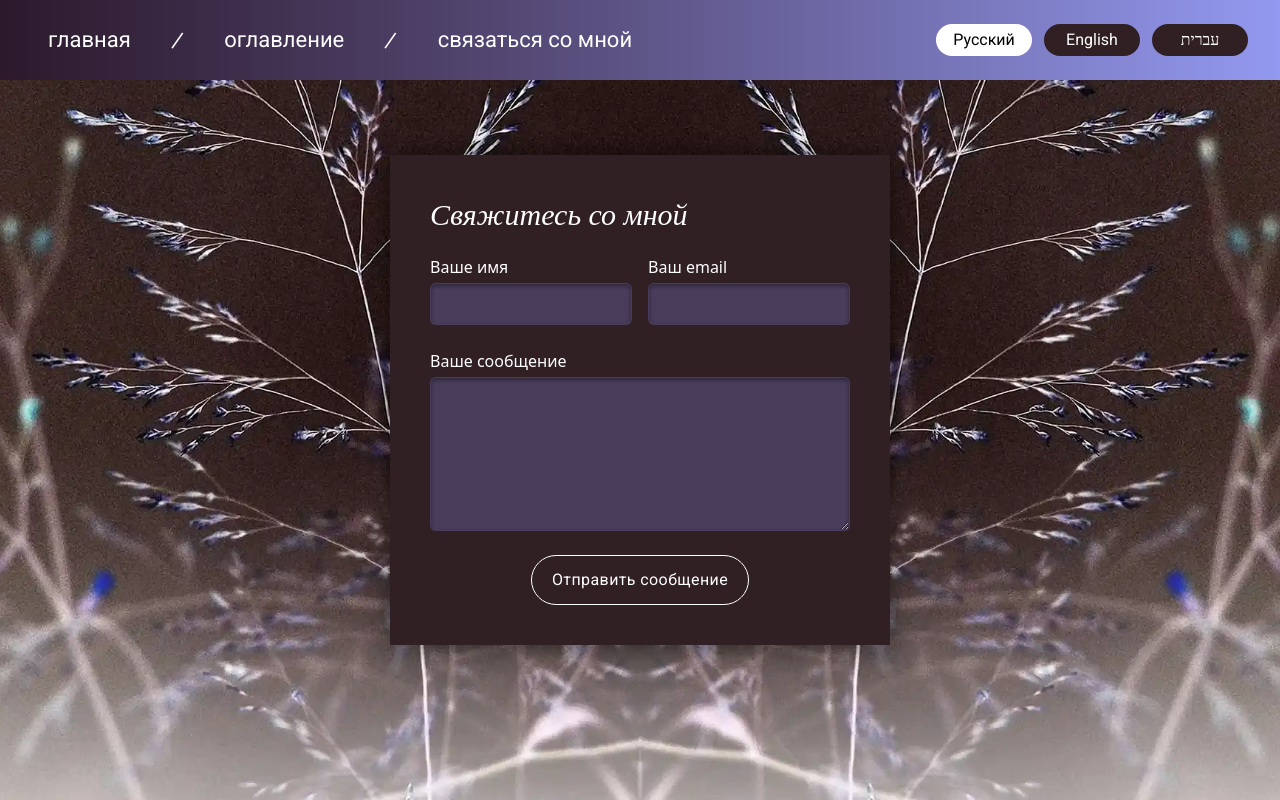
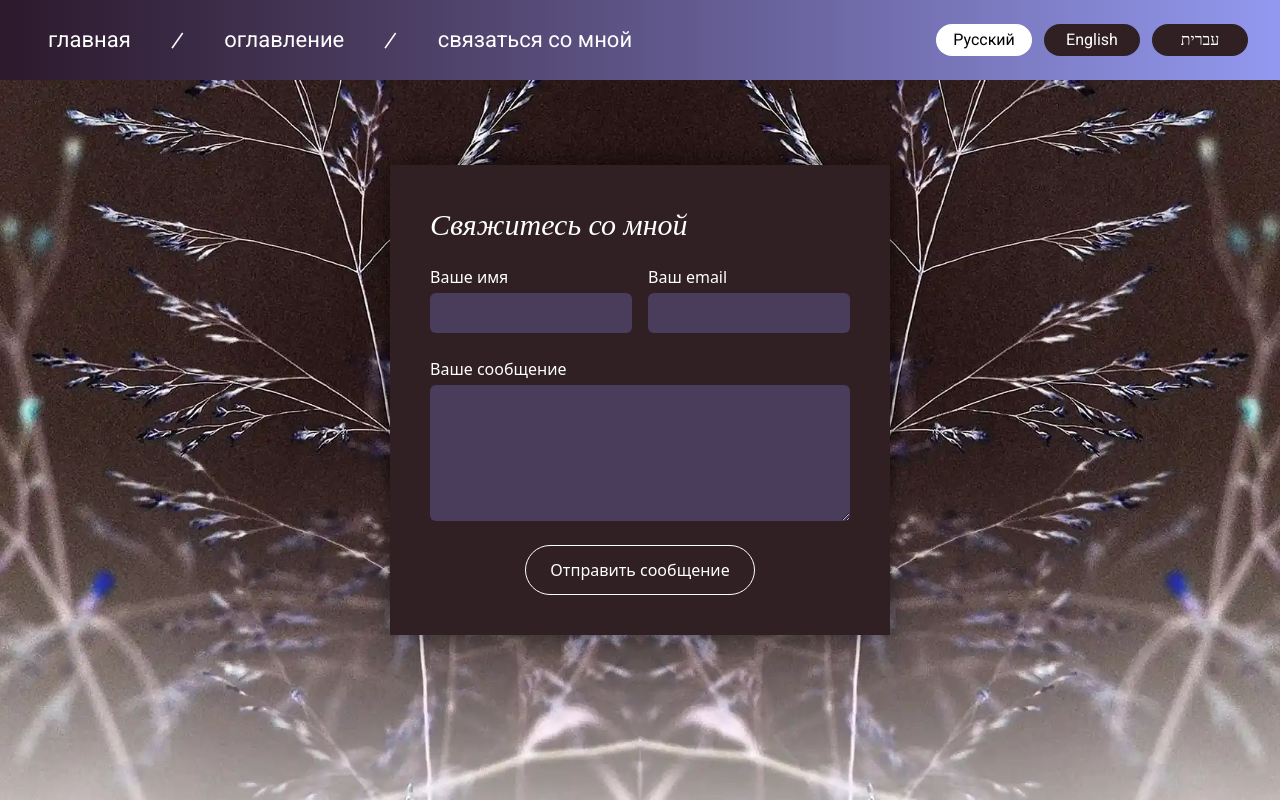
Before and after one commit to MariaLavigina/react-galinala-my-story, a React (Vite) app: page /contact-me in a window 1280 px wide. Built offline with nearby package versions, Linux system fonts and the light colour scheme; a web font is replaced by a local one.

Commit message:
add Netlify contact form corrected

```diff
--- a/src/pages/ContactMe.jsx
+++ b/src/pages/ContactMe.jsx
@@ -1,4 +1,5 @@
 import { useEffect, useState } from "react";
+import { useNavigate } from "react-router-dom";
 import Navbar from "../components/Navbar";
 
 // Translation labels
@@ -31,6 +32,8 @@ export default function ContactMe() {
   const [lang, setLang] = useState(() => localStorage.getItem("lang") || "ru");
   const [name, setName] = useState("");
 
+  const navigate = useNavigate();
+
   // Preload desktop background
   useEffect(() => {
     const bgImage = new Image();
@@ -45,8 +48,33 @@ export default function ContactMe() {
     setOpacity(1);
   }, []);
 
+  // ✅ NETLIFY + REACT SUBMIT HANDLER
+  const handleSubmit = async (e) => {
+    e.preventDefault();
+
+    const form = e.target;
+    const formData = new FormData(form);
+
+    try {
+      await fetch("/", {
+        method: "POST",
+        headers: { "Content-Type": "application/x-www-form-urlencoded" },
+        body: new URLSearchParams(formData).toString(),
+      });
+
+      // ✅ Redirect to YOUR Thank You page
+      navigate("/thank-you");
+    } catch (error) {
+      console.error("Form submission error:", error);
+      alert("Something went wrong. Please try again.");
+    }
+  };
+
   return (
-    <div style={{ opacity, transition: "opacity 0.3s ease-in-out" }} className="m-0 p-0">
+    <div
+      style={{ opacity, transition: "opacity 0.3s ease-in-out" }}
+      className="m-0 p-0"
+    >
       <Navbar lang={lang} setLang={setLang} />
 
       <main lang={lang}>
@@ -59,62 +87,60 @@ export default function ContactMe() {
               method="POST"
               data-netlify="true"
               netlify-honeypot="bot-field"
-              action="/thank-you" // Redirect after submission
+              onSubmit={handleSubmit}
               className="space-y-6"
             >
               <input type="hidden" name="form-name" value="contact" />
               <input type="hidden" name="bot-field" />
 
-              <h1 className="text-3xl text-white">{labels[lang].contactTitle}</h1>
+              <h1 className="text-3xl text-white">
+                {labels[lang].contactTitle}
+              </h1>
 
               <div className="flex flex-col sm:flex-row gap-4">
                 <div className="flex-1 flex flex-col">
-                  <label htmlFor="name" className="block text-base font-medium text-white mb-1">
+                  <label className="block text-base font-medium text-white mb-1">
                     {labels[lang].name}
                   </label>
                   <input
                     type="text"
                     name="name"
-                    id="name"
                     required
                     value={name}
                     onChange={(e) => setName(e.target.value)}
-                    className="flex-1 w-full bg-[#4a3d5c] border border-transparent text-white placeholder-white/90 rounded-md text-lg px-3 py-1.5 shadow-[inset_0_2px_4px_rgba(0,0,0,0.4)] transition duration-300 ease-in-out focus:outline-none focus:border-[#FADADD] focus:ring-2 focus:ring-[#FADADD] focus:ring-offset-0 caret-white"
+                    className="w-full bg-[#4a3d5c] text-white rounded-md px-3 py-2"
                   />
                 </div>
 
                 <div className="flex-1 flex flex-col">
-                  <label htmlFor="email" className="block text-base font-medium text-white mb-1">
+                  <label className="block text-base font-medium text-white mb-1">
                     {labels[lang].email}
                   </label>
                   <input
                     type="email"
                     name="email"
-                    id="email"
                     required
-                    className="flex-1 w-full bg-[#4a3d5c] border border-transparent text-white placeholder-white/90 rounded-md text-lg px-3 py-1.5 shadow-[inset_0_2px_4px_rgba(0,0,0,0.4)] transition duration-300 ease-in-out focus:outline-none focus:border-[#FADADD] focus:ring-2 focus:ring-[#FADADD] focus:ring-offset-0 caret-white"
+                    className="w-full bg-[#4a3d5c] text-white rounded-md px-3 py-2"
                   />
                 </div>
               </div>
 
               <div className="flex flex-col">
-                <label htmlFor="message" className="block text-base font-medium text-white mb-1">
+                <label className="block text-base font-medium text-white mb-1">
                   {labels[lang].message}
                 </label>
                 <textarea
                   name="message"
-                  id="message"
                   rows="5"
                   required
-                  className="flex-1 w-full bg-[#4a3d5c] border border-transparent text-white placeholder-white/90 rounded-md text-lg px-3 py-1.5 shadow-[inset_0_2px_4px_rgba(0,0,0,0.4)] transition duration-300 ease-in-out focus:outline-none focus:border-[#FADADD] focus:ring-2 focus:ring-[#FADADD] focus:ring-offset-0 caret-white"
-                ></textarea>
+                  className="w-full bg-[#4a3d5c] text-white rounded-md px-3 py-2"
+                />
               </div>
 
               <div className="flex justify-center mt-4">
                 <button
                   type="submit"
-                  className="group relative overflow-hidden px-4 md:px-5 py-3 border border-white rounded-full text-white font-normal font-['Roboto'] bg-transparent text-sm md:text-base tracking-wide transition-all duration-300 ease-in-out hover:bg-white/10 hover:text-white hover:pl-8 hover:pr-8 hover:shadow-[0_0_20px_rgba(255,255,255,0.15)] hover:scale-[1.02] active:bg-[#FADADD] active:text-[#412744] active:scale-[0.97] focus:outline-none focus-visible:ring-2 focus-visible:ring-white/60"
-                  aria-label={labels[lang].submit}
+                  className="px-6 py-3 border border-white rounded-full text-white hover:bg-white/10"
                 >
                   {labels[lang].submit}
                 </button>
```
